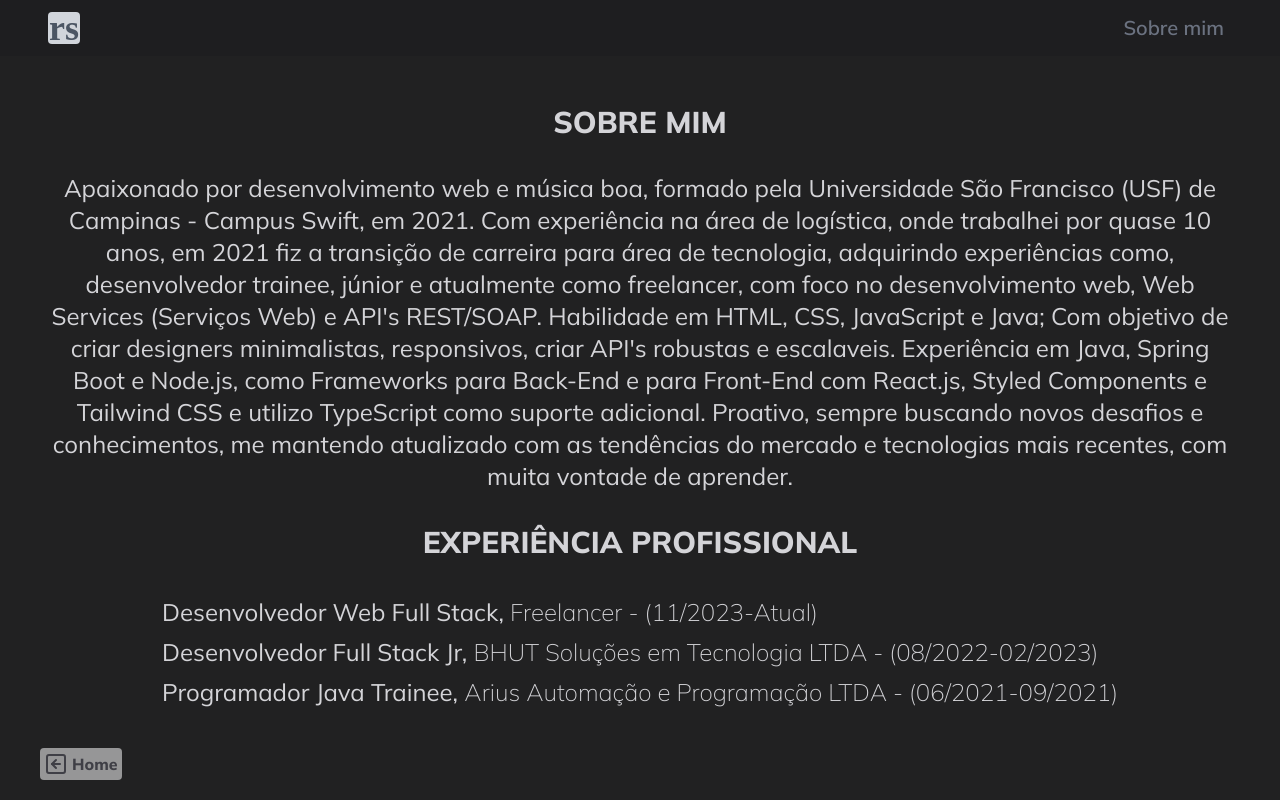
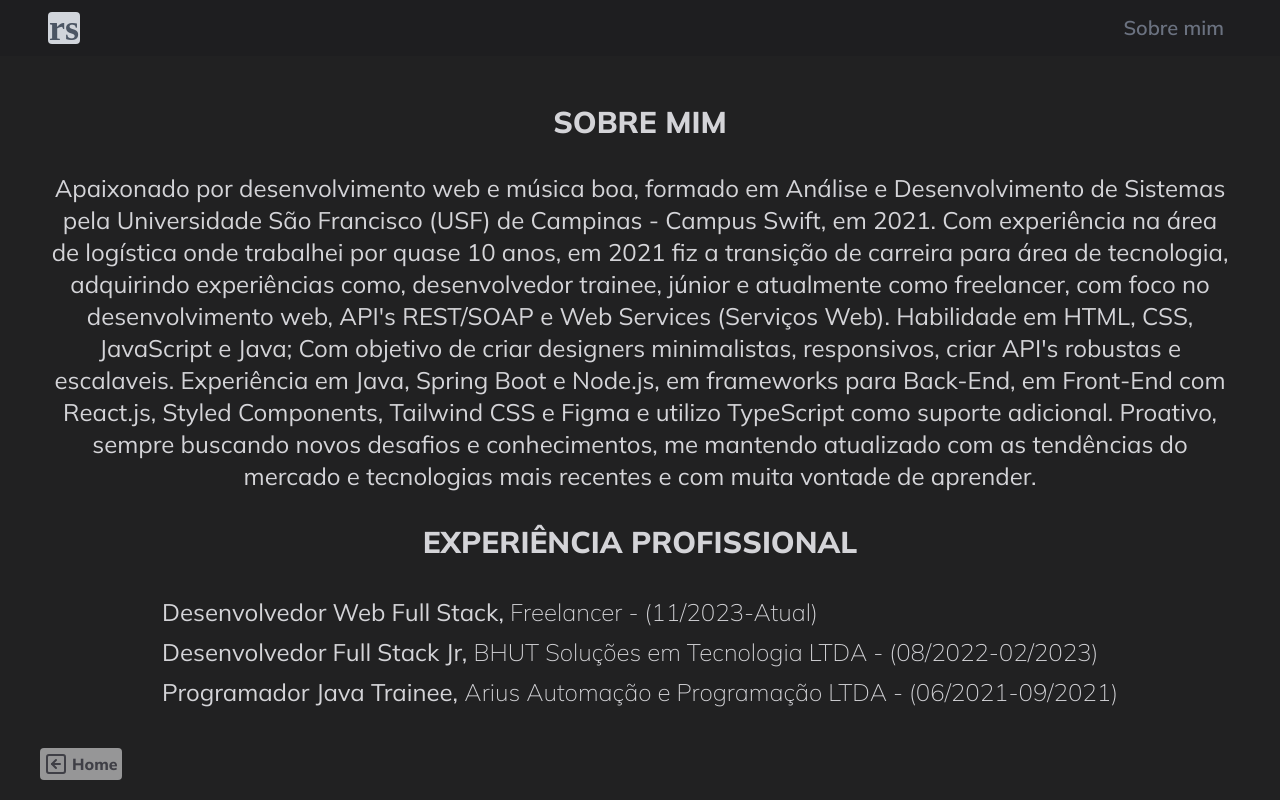
Before and after one commit to rafaelsousapereira/rafael-sousa-web-portfolio, a React (Vite) app: page /about in a window 1280 px wide. Built offline with nearby package versions, Linux system fonts and the light colour scheme; a web font is replaced by a local one.

Commit message:
fix: change about description

```diff
--- a/src/data/data.ts
+++ b/src/data/data.ts
@@ -40,11 +40,11 @@ export const metadata: MetadataType = {
   about: {
     titles: ["Sobre mim", "Experiência Profissional"],
     description: `
-      Apaixonado por desenvolvimento web e música boa, formado pela Universidade São Francisco (USF) de Campinas - Campus Swift, em 2021.
-      Com experiência na área de logística, onde trabalhei por quase 10 anos, em 2021 fiz a transição de carreira para área de tecnologia, adquirindo experiências como, desenvolvedor trainee, júnior e atualmente como freelancer, com foco no desenvolvimento web, Web Services (Serviços Web) e API's REST/SOAP.
+      Apaixonado por desenvolvimento web e música boa, formado em Análise e Desenvolvimento de Sistemas pela Universidade São Francisco (USF) de Campinas - Campus Swift, em 2021.
+      Com experiência na área de logística onde trabalhei por quase 10 anos, em 2021 fiz a transição de carreira para área de tecnologia, adquirindo experiências como, desenvolvedor trainee, júnior e atualmente como freelancer, com foco no desenvolvimento web, API's REST/SOAP e Web Services (Serviços Web).
       Habilidade em HTML, CSS, JavaScript e Java; Com objetivo de criar designers minimalistas, responsivos, criar API's robustas e escalaveis.
-      Experiência em Java, Spring Boot e Node.js, como Frameworks para Back-End e para Front-End com React.js, Styled Components e Tailwind CSS e utilizo TypeScript como suporte adicional.
-      Proativo, sempre buscando novos desafios e conhecimentos, me mantendo atualizado com as tendências do mercado e tecnologias mais recentes, com muita vontade de aprender.
+      Experiência em Java, Spring Boot e Node.js, em frameworks para Back-End, em Front-End com React.js, Styled Components, Tailwind CSS e Figma e utilizo TypeScript como suporte adicional.
+      Proativo, sempre buscando novos desafios e conhecimentos, me mantendo atualizado com as tendências do mercado e tecnologias mais recentes e com muita vontade de aprender.
     `,
     experience: [
       "Desenvolvedor Web Full Stack, Freelancer - (11/2023-Atual)",
```
